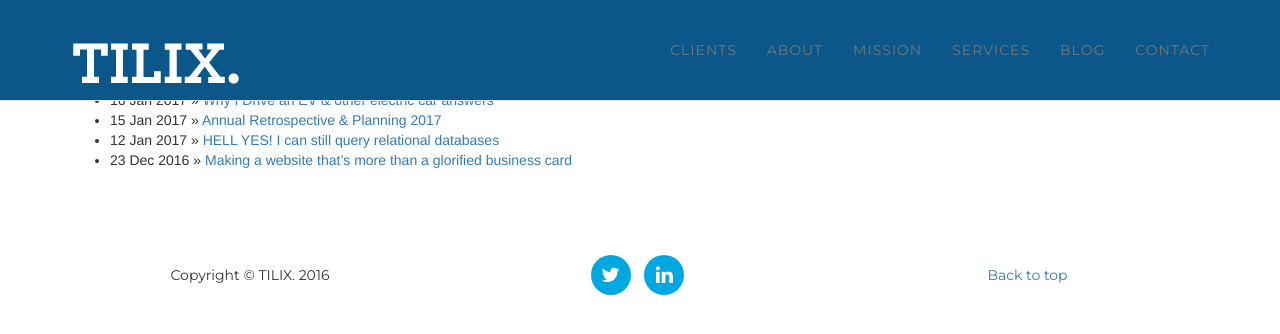
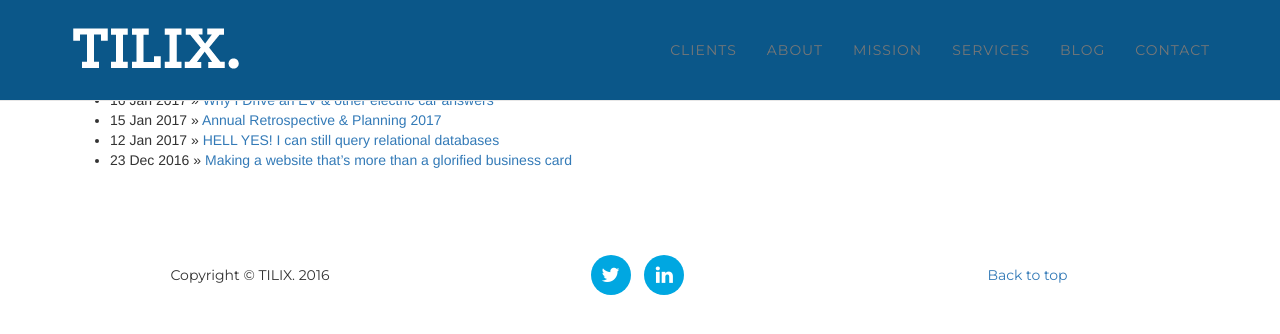
Before and after one commit to milomedia/tilix, a Jekyll site: the page built from blog-grant.html, in a window 1280 px wide. Shown: the top 334 px of the page. Built offline with Jekyll 4.4.1, drawn with Linux system fonts in a browser that asks for light colours; nearby versions of some CDN libraries; a script that is not in the unit is left out.

Commit message:
Update tilix.css

```diff
--- a/css/tilix.css
+++ b/css/tilix.css
@@ -139,9 +139,9 @@ border-color:transparent;
 }
 
 
-.navbar-default .navbar-brand{
+.navbar-default .navbar-brand {
 	color:#FF8900;
-	font-family:"Kaushan Script","Helvetica Neue",Helvetica,Arial,cursive
+	padding: 0 15px;
 }
 .navbar-default .navbar-brand:hover,
 .navbar-default .navbar-brand:focus,
```
